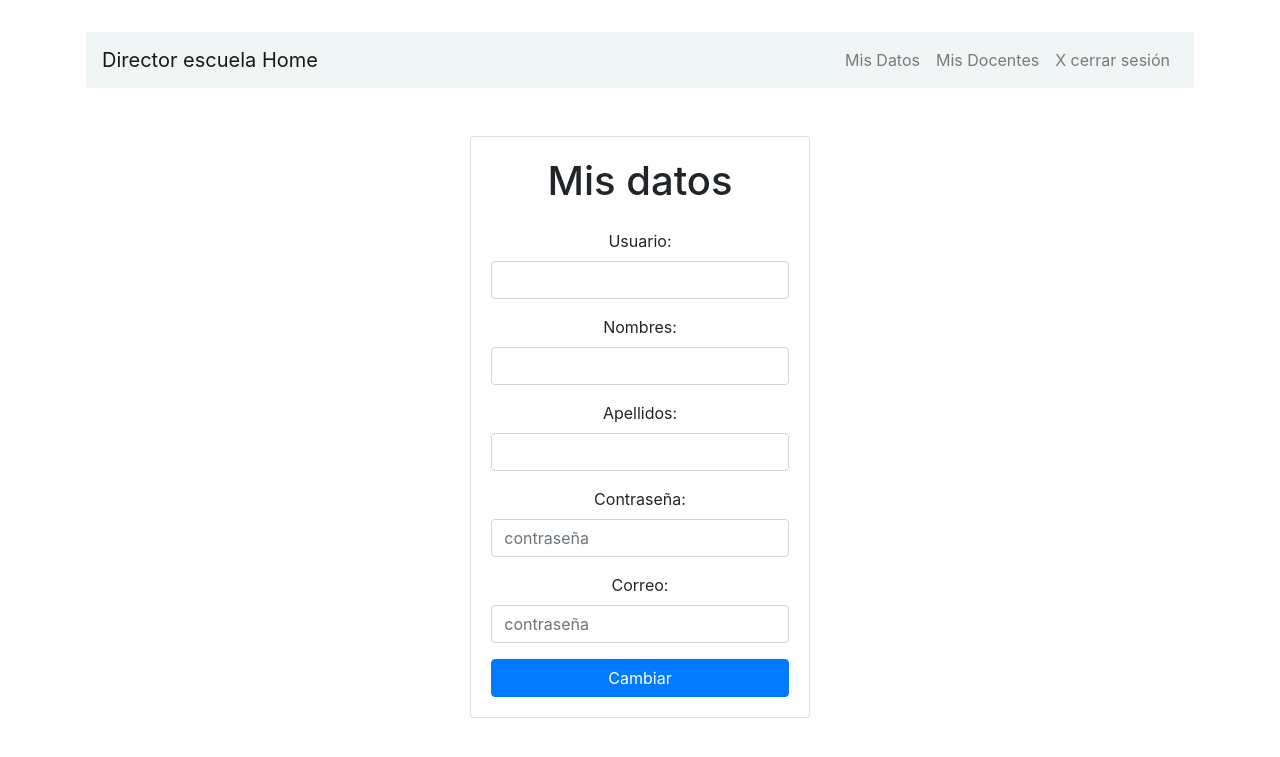
After one commit to salinas-jerson/Gestion_Silabo_y_Asistencia_de_Docentes, a Django app: page /mis_datos/ in a window 1280 px wide. The commit adds this page. Shown: the top 757 px of the page. Run offline with Django 4.2, Linux system fonts and the light colour scheme; a user stored in the database is signed in; some libraries are stand-ins or nearby versions.

Commit message:
lista de docentes

```diff
--- a/myapp/templates/DirEscuela/DirectorEscuela.html
+++ b/myapp/templates/DirEscuela/DirectorEscuela.html
@@ -1,7 +1,8 @@
 {% extends 'ventanas/baseDE.html' %}
 
 {% block content %}
-    <h1>Bienvenido Director de escuela: {{ datos }}</h1>
+{% csrf_token %}
+    <h1>Bienvenido Director de escuela: {{ nombre_director_escuela }}</h1>
 
 
     <main class="container ">
--- /dev/null
+++ b/myapp/templates/DirEscuela/misDatosDE.html
@@ -0,0 +1,45 @@
+{% extends 'ventanas/baseDE.html' %}
+{% block content %}
+
+<main class="container">
+    <div class="row">
+        <div class="col-md-4 offset-md-4 mt-5">
+            <form action=" " method="POST" class="card card-body text-center">
+                <h1>Mis datos</h1>
+                <p style="color:rgb(255,0,0);">{{error}}</p>
+                {% csrf_token %}
+
+                <div class="mb-3">
+                    <label for="username">Usuario:</label>
+                    <input type="text" name="username" id="username" class="form-control" placeholder= "{{ director_escuela.email }}">
+                </div>
+                <div class="mb-3">
+                    <label for="username">Nombres:</label>
+                    <input type="text" name="username" id="username" class="form-control" placeholder= "{{ director_escuela.email }}">
+                </div>
+                <div class="mb-3">
+                    <label for="username">Apellidos:</label>
+                    <input type="text" name="username" id="username" class="form-control" placeholder= "{{ director_escuela.email }}">
+                </div>
+                <div class="mb-3">
+                    <label for="password">Contraseña:</label>
+                    <input type="password" name="password" id="password" class="form-control" placeholder="contraseña">
+                </div>
+                <div class="mb-3">
+                    <label for="password">Correo:</label>
+                    <input type="password" name="password" id="password" class="form-control" placeholder="contraseña">
+                </div>
+
+                <button class="btn btn-primary">Cambiar</button>
+            </form>
+            {% if uploaded_file_url %}
+                    <p style="color:rgb(0,255,0);">Modificó sus datos</p>
+                    <h3>¿desea reemplazar sus datos?</h3>
+                    <a class="btn btn-primary" href="{% url 'carga_DB' %}">Sí</a>
+                    <a class="btn btn-primary" href="{% url 'direct' %}">No</a>
+            {% endif %}
+        </div>
+    </div>
+</main>
+
+{% endblock %}
--- a/myapp/templates/ventanas/baseDE.html
+++ b/myapp/templates/ventanas/baseDE.html
@@ -30,18 +30,18 @@
                 <div class="navbar-nav ml-auto">
                     {% if user.is_authenticated %}
                     <li class="nav-item">
-                        <a class="nav-link" href="{% url 'cerrarSessionDE' %}" >X cerrar sesión</a>
+                      <a class="nav-link" href="{% url 'mis_datos' %}" >Mis Datos</a>
                     </li>
                     <li class="nav-item">
-                        <a class="nav-link" href="{% url 'mis_docentes' %}" >Mis Docentes</a>
+                      <a class="nav-link" href="{% url 'mis_docentes' %}" >Mis Docentes</a>
+                    </li>
+                    <li class="nav-item">
+                        <a class="nav-link" href="{% url 'cerrarSessionDE' %}" >X cerrar sesión</a>
                     </li>
 
                     {% else %}
                     <li class="nav-item active">
                         <a class="nav-link" href="{% url 'iniciaSessionDE' %}" >Iniciar sesión</a>
-                    </li>
-                    <li class="nav-item">
-                        <a class="nav-link" href="{% url 'regist_DE' %}" >Registrarse</a>
                     </li>
 
                     {% endif %}
--- a/myapp/urls.py
+++ b/myapp/urls.py
@@ -22,7 +22,7 @@ urlpatterns = [
     #------------ URL DIRECTOR DE ESCUELA ----------------------------
     path('mis_docentes/',views.misDocentes,name="mis_docentes"),
     path('direct/',views.dirEscuela,name="direct"),
-    path('regist_DE/',views.resgistDE,name="regist_DE"),
+    path('mis_datos/',views.misDatos,name="mis_datos"),
     path('iniciaSessionDE/',views.iniciarSesionDE,name="iniciaSessionDE"),
     path('cerrarSessionDE/',views.cerrarLoginDE,name="cerrarSessionDE"),
     path('carga_academcica/',views.cargaAcademica,name="carga_academcica"),
--- a/myapp/views.py
+++ b/myapp/views.py
@@ -24,34 +24,19 @@ def AcerceDe(respuesta):
     return render(respuesta,"about.html")
 
 #----------------------- DIRECTOR DE ESCUELA --------------------------
-@login_required
+#variables globales
+nombre_director_escuela = ""
+@login_required # lista, consulta de docentes
 def misDocentes(respuesta):
     docentes= Docentes.objects.all()
     return render(respuesta,"DirEscuela/MisDocentes.html",{'docentes':docentes})
-@login_required
+
+@login_required # home director de escuela
 def dirEscuela(respuesta):
-    Docente= "consultas del director de escuela"
-    return render(respuesta,"DirEscuela/DirectorEscuela.html",{'director':Docente})
-def resgistDE(respuesta):
-    if respuesta.method == "GET":
-        return render(respuesta,"DirEscuela/resgistrarDE.html",{'form':UserCreationForm})
-    else:
-        if respuesta.POST["password1"] == respuesta.POST["password2"]:
-            if respuesta.POST["password1"] == "":
-                return render(respuesta, "DirEscuela/resgistrarDE.html", {"form": UserCreationForm, "error": "ingrese sus datos"})
-            else:
-                try:
-                    user = User.objects.create_user(
-                        respuesta.POST["username"], password=respuesta.POST["password1"])
-                    user.save()
-                    login(respuesta, user)
-                    return redirect('direct')
-                except IntegrityError:
-                    return render(respuesta, "DirEscuela/resgistrarDE.html", {"form": UserCreationForm, "error": "El usuario ya existe."})
+    #"consultas del director de escuela"
+    return render(respuesta,"DirEscuela/DirectorEscuela.html")
 
-        return render(respuesta, "DirEscuela/resgistrarDE.html", {"form": UserCreationForm, "error": "La Contraseña no coencide."})
-
-def iniciarSesionDE(respuesta):
+def iniciarSesionDE(respuesta):    #
     if respuesta.method == 'GET':
         return render(respuesta, 'DirEscuela/loginDE.html', {"form": AuthenticationForm})
     else:
@@ -61,23 +46,19 @@ def iniciarSesionDE(respuesta):
             return render(respuesta, 'DirEscuela/loginDE.html', {"form": AuthenticationForm, "error": "nombre o contraseña incorrecta."})
 
         login(respuesta, user)
-        global datos  #var global DE
+        global nombre_director_escuela  #var global DE
         datosDE = User.objects.filter(username=respuesta.POST['username'])
-        datos = datosDE[0]
+        nombre_director_escuela = datosDE[0]
 
-        return render(respuesta, 'DirEscuela/DirectorEscuela.html', {"datos": datos})
-        #return redirect('direct')
+        return render(respuesta, 'DirEscuela/DirectorEscuela.html', {"nombre_director_escuela": nombre_director_escuela})
 
-@login_required
+@login_required  # cierra sesion
 def cerrarLoginDE(respuesta):
     logout(respuesta)
     return redirect("index")
 
-
-@login_required
+@login_required # recibe el archivo csv (carga academica)
 def cargaAcademica(request):
-    #records = Document.objects.all()       #elimina todo
-    #records.delete()                       #el directorio
     if request.method == 'POST':
         try:
             file = request.FILES['file']
@@ -86,24 +67,17 @@ def cargaAcademica(request):
                     Document.objects.filter(title='CargaAcademica').delete()
                     #Document.objects.filter(title='CargaAcademica').update(uploadfile=file)
                     Document(title='CargaAcademica',uploadfile=file).save()
-                    #------------------
-                    #CsvToDB()
                     return render(request, 'DirEscuela/cargaAcademica.html', { 'uploaded_file_url': "actualizado"})
                 else:
                     Document(title='CargaAcademica',uploadfile=file).save()
-                    #------------------
-                    #CsvToDB()
                     return render(request, 'DirEscuela/cargaAcademica.html', { 'uploaded_file_url': "XD"})
-
             else:
                 return render(request, 'DirEscuela/cargaAcademica.html',{"error": "*seleccione un archivo con extención .CSV"})
-
-
         except:
             return render(request, 'DirEscuela/cargaAcademica.html',{"error": "*seleccione un archivo"})
     return render(request, 'DirEscuela/cargaAcademica.html')
 
-@login_required
+@login_required # actualiza la base de datos con el archivo cargado
 def CsvToDB(respuesta):
     miCSV = Document.objects.filter(title='CargaAcademica')
     if miCSV:
@@ -136,13 +110,10 @@ def CsvToDB(respuesta):
             MATRICULADOS = int(elementos[17])).save()
 
             linea = miCSV_arch.readline()
-            #capturar error
-            #print(elementos[3],">",elementos[14])
-
         miCSV_arch.close()
     return render(respuesta, 'DirEscuela/DirectorEscuela.html')
 
-@login_required
+@login_required #actualiza la tabla de docentes
 def actualizarDocente(respuesta):
     records = Docentes.objects.all()  #elimina todo
     records.delete()                  # el registro
@@ -151,23 +122,57 @@ def actualizarDocente(respuesta):
     for i in CargaAcademica.objects.all():
         if id != i.id_docente:
             id = i.id_docente
-            if id != 0: #solo pasa cursos activados
+            if id != 0: #solo pasa cursos activados .:. con docentes
                 datos = i.DOCENTE.split(sep=' ')
+                num_apelli = 2
+                if len(datos) > 4 and datos[-2:][0] == "LA": #en caso sea casado
+                    num_apelli = 4
                 #obtiene nombre del docente
                 nom = ""
-                for j in datos[:len(datos) -2]:
+                ape = ""
+                for j in datos[:len(datos) - num_apelli]:
                     nom += j + " "
+                for k in datos[-num_apelli:]:
+                    ape += k +" "
                 Docentes(  id_docente = int(id),
-                    Nombre = nom[:-1],
-                    apellido = datos[len(datos)-2] +" "+ datos[len(datos)-1]
+                    Nombre = nom[:-1].lower(),
+                    apellido = ape[:-1]
                 ).save() # guarda cada docente de la carga academica
     docentes= Docentes.objects.all()
     return render(respuesta,"DirEscuela/MisDocentes.html",{'docentes':docentes,"error":"Actualizado"})
+
+@login_required #modifica sus datos
+def misDatos(respuesta):
+    if respuesta.method == 'GET':
+        DirEsc = User.objects.filter(is_superuser=1)
+        return render(respuesta,"DirEscuela/misDatosDE.html",{'director_escuela':DirEsc})
+    else:
+        return render(respuesta,"DirEscuela/misDatosDE.html")
+
 
 def Eliminar(respuesta):
     if User.objects.filter(username='sali').exists():
         User.objects.filter(username='sali').delete()
     return render(respuesta,"DirEscuela/DirectorEscuela.html")
+
+"""def resgistDE(respuesta):
+    if respuesta.method == "GET":
+        return render(respuesta,"DirEscuela/resgistrarDE.html",{'form':UserCreationForm})
+    else:
+        if respuesta.POST["password1"] == respuesta.POST["password2"]:
+            if respuesta.POST["password1"] == "":
+                return render(respuesta, "DirEscuela/resgistrarDE.html", {"form": UserCreationForm, "error": "ingrese sus datos"})
+            else:
+                try:
+                    user = User.objects.create_user(
+                        respuesta.POST["username"], password=respuesta.POST["password1"])
+                    user.save()
+                    login(respuesta, user)
+                    return redirect('direct')
+                except IntegrityError:
+                    return render(respuesta, "DirEscuela/resgistrarDE.html", {"form": UserCreationForm, "error": "El usuario ya existe."})
+
+        return render(respuesta, "DirEscuela/resgistrarDE.html", {"form": UserCreationForm, "error": "La Contraseña no coencide."})"""
 
 #----------------------- DOCENTE --------------------------
 @login_required
```
Also changed, not shown: myapp/templates/DirEscuela/MisDocentes.html (+37 -21 lines), myapp/templates/DirEscuela/rename.html (added, +12 -0 lines), myapp/templates/DirEscuela/resgistrarDE.html (deleted, +0 -30 lines), db.sqlite3, myapp/templates/DirEscuela/SingInDE.html (deleted).
